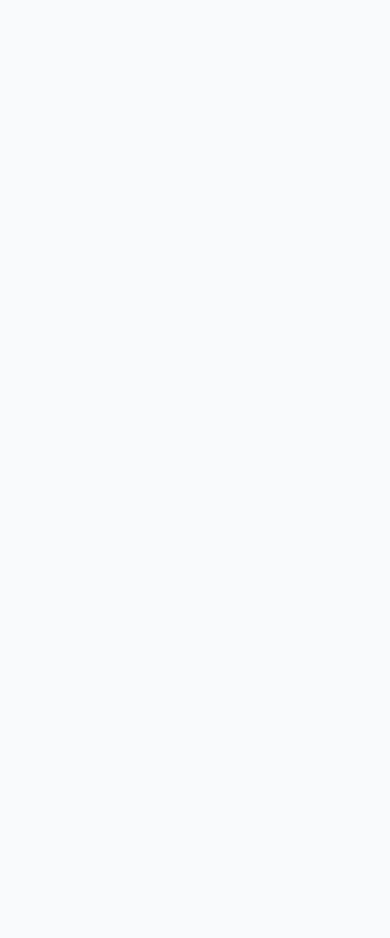
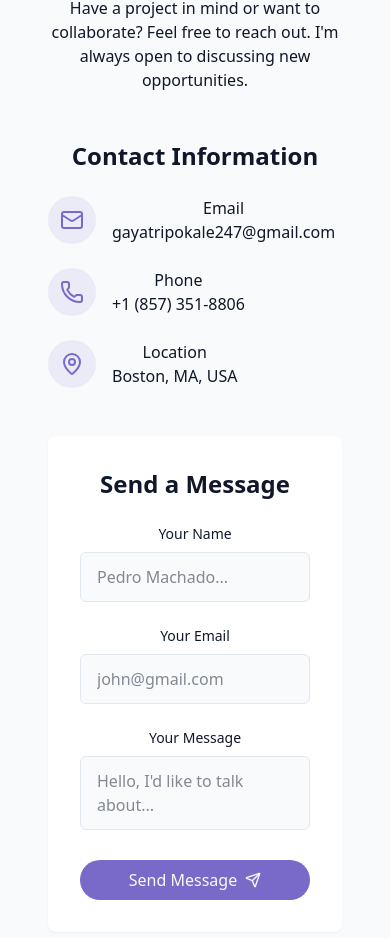
Before and after one commit to GayatriPokale/Portfolio, a React (Vite) app: page / in a window 390 px wide. Shown: the part 6918-7856 px from the top of the page. Before the commit the page ends 6766 px from the top, so only its background shows below. Built offline with nearby package versions, Linux system fonts and the light colour scheme.

Commit message:
add contactsection

```diff
--- /dev/null
+++ b/src/components/ContactSection.jsx
@@ -0,0 +1,172 @@
+import {
+    Instagram,
+    Linkedin,
+    Mail,
+    MapPin,
+    Phone,
+    Send,
+    Twitch,
+    Twitter,
+  } from "lucide-react";
+  import { cn } from "@/lib/utils";
+  import { useToast } from "@/hooks/use-toast";
+  import { useState } from "react";
+
+  export const ContactSection = () => {
+    const { toast } = useToast();
+    const [isSubmitting, setIsSubmitting] = useState(false);
+
+    const handleSubmit = (e) => {
+      e.preventDefault();
+
+      setIsSubmitting(true);
+
+      setTimeout(() => {
+        toast({
+          title: "Message sent!",
+          description: "Thank you for your message. I'll get back to you soon.",
+        });
+        setIsSubmitting(false);
+      }, 1500);
+    };
+    return (
+      <section id="contact" className="py-24 px-4 relative bg-secondary/30">
+        <div className="container mx-auto max-w-5xl">
+          <h2 className="text-3xl md:text-4xl font-bold mb-4 text-center">
+            Get In <span className="text-primary"> Touch</span>
+          </h2>
+
+          <p className="text-center text-muted-foreground mb-12 max-w-2xl mx-auto">
+            Have a project in mind or want to collaborate? Feel free to reach out.
+            I'm always open to discussing new opportunities.
+          </p>
+
+          <div className="grid grid-cols-1 md:grid-cols-2 gap-12">
+            <div className="space-y-8">
+              <h3 className="text-2xl font-semibold mb-6">
+                {" "}
+                Contact Information
+              </h3>
+
+              <div className="space-y-6 justify-center">
+                <div className="flex items-start space-x-4">
+                  <div className="p-3 rounded-full bg-primary/10">
+                    <Mail className="h-6 w-6 text-primary" />{" "}
+                  </div>
+                  <div>
+                    <h4 className="font-medium"> Email</h4>
+                    <a
+                      href="mailto:gayatripokale247@gmail.com"
+                      className="text-muted-foreground hover:text-primary transition-colors"
+                    >
+                      gayatripokale247@gmail.com
+                    </a>
+                  </div>
+                </div>
+                <div className="flex items-start space-x-4">
+                  <div className="p-3 rounded-full bg-primary/10">
+                    <Phone className="h-6 w-6 text-primary" />{" "}
+                  </div>
+                  <div>
+                    <h4 className="font-medium"> Phone</h4>
+                    <a
+                      href="tel:+18573518806"
+                      className="text-muted-foreground hover:text-primary transition-colors"
+                    >
+                      +1 (857) 351-8806
+                    </a>
+                  </div>
+                </div>
+                <div className="flex items-start space-x-4">
+                  <div className="p-3 rounded-full bg-primary/10">
+                    <MapPin className="h-6 w-6 text-primary" />{" "}
+                  </div>
+                  <div>
+                    <h4 className="font-medium"> Location</h4>
+                    <a className="text-muted-foreground hover:text-primary transition-colors">
+                      Boston, MA, USA
+                    </a>
+                  </div>
+                </div>
+              </div>
+
+
+            </div>
+
+            <div
+              className="bg-card p-8 rounded-lg shadow-xs"
+              onSubmit={handleSubmit}
+            >
+              <h3 className="text-2xl font-semibold mb-6"> Send a Message</h3>
+
+              <form className="space-y-6">
+                <div>
+                  <label
+                    htmlFor="name"
+                    className="block text-sm font-medium mb-2"
+                  >
+                    {" "}
+                    Your Name
+                  </label>
+                  <input
+                    type="text"
+                    id="name"
+                    name="name"
+                    required
+                    className="w-full px-4 py-3 rounded-md border border-input bg-background focus:outline-hidden foucs:ring-2 focus:ring-primary"
+                    placeholder="Pedro Machado..."
+                  />
+                </div>
+
+                <div>
+                  <label
+                    htmlFor="email"
+                    className="block text-sm font-medium mb-2"
+                  >
+                    {" "}
+                    Your Email
+                  </label>
+                  <input
+                    type="email"
+                    id="email"
+                    name="email"
+                    required
+                    className="w-full px-4 py-3 rounded-md border border-input bg-background focus:outline-hidden foucs:ring-2 focus:ring-primary"
+                    placeholder="john@gmail.com"
+                  />
+                </div>
+
+                <div>
+                  <label
+                    htmlFor="message"
+                    className="block text-sm font-medium mb-2"
+                  >
+                    {" "}
+                    Your Message
+                  </label>
+                  <textarea
+                    id="message"
+                    name="message"
+                    required
+                    className="w-full px-4 py-3 rounded-md border border-input bg-background focus:outline-hidden foucs:ring-2 focus:ring-primary resize-none"
+                    placeholder="Hello, I'd like to talk about..."
+                  />
+                </div>
+
+                <button
+                  type="submit"
+                  disabled={isSubmitting}
+                  className={cn(
+                    "cosmic-button w-full flex items-center justify-center gap-2"
+                  )}
+                >
+                  {isSubmitting ? "Sending..." : "Send Message"}
+                  <Send size={16} />
+                </button>
+              </form>
+            </div>
+          </div>
+        </div>
+      </section>
+    );
+  };
--- /dev/null
+++ b/src/hooks/use-toast.js
@@ -0,0 +1,144 @@
+import * as React from "react";
+
+const TOAST_LIMIT = 1;
+const TOAST_REMOVE_DELAY = 1000000;
+
+let count = 0;
+
+function genId() {
+  count = (count + 1) % Number.MAX_SAFE_INTEGER;
+  return count.toString();
+}
+
+const toastTimeouts = new Map();
+
+const addToRemoveQueue = (toastId) => {
+  if (toastTimeouts.has(toastId)) {
+    return;
+  }
+
+  const timeout = setTimeout(() => {
+    toastTimeouts.delete(toastId);
+    dispatch({
+      type: "REMOVE_TOAST",
+      toastId: toastId,
+    });
+  }, TOAST_REMOVE_DELAY);
+
+  toastTimeouts.set(toastId, timeout);
+};
+
+const reducer = (state, action) => {
+  switch (action.type) {
+    case "ADD_TOAST":
+      return {
+        ...state,
+        toasts: [action.toast, ...state.toasts].slice(0, TOAST_LIMIT),
+      };
+
+    case "UPDATE_TOAST":
+      return {
+        ...state,
+        toasts: state.toasts.map((t) =>
+          t.id === action.toast.id ? { ...t, ...action.toast } : t
+        ),
+      };
+
+    case "DISMISS_TOAST": {
+      const { toastId } = action;
+
+      if (toastId) {
+        addToRemoveQueue(toastId);
+      } else {
+        state.toasts.forEach((toast) => {
+          addToRemoveQueue(toast.id);
+        });
+      }
+
+      return {
+        ...state,
+        toasts: state.toasts.map((t) =>
+          t.id === toastId || toastId === undefined
+            ? {
+                ...t,
+                open: false,
+              }
+            : t
+        ),
+      };
+    }
+    case "REMOVE_TOAST":
+      if (action.toastId === undefined) {
+        return {
+          ...state,
+          toasts: [],
+        };
+      }
+      return {
+        ...state,
+        toasts: state.toasts.filter((t) => t.id !== action.toastId),
+      };
+  }
+};
+
+const listeners = [];
+
+let memoryState = { toasts: [] };
+
+function dispatch(action) {
+  memoryState = reducer(memoryState, action);
+  listeners.forEach((listener) => {
+    listener(memoryState);
+  });
+}
+
+function toast(props) {
+  const id = genId();
+
+  const update = (props) =>
+    dispatch({
+      type: "UPDATE_TOAST",
+      toast: { ...props, id },
+    });
+  const dismiss = () => dispatch({ type: "DISMISS_TOAST", toastId: id });
+
+  dispatch({
+    type: "ADD_TOAST",
+    toast: {
+      ...props,
+      id,
+      open: true,
+      onOpenChange: (open) => {
+        if (!open) dismiss();
+      },
+    },
+  });
+
+  return {
+    id: id,
+    dismiss,
+    update,
+  };
+}
+
+function useToast() {
+  const [state, setState] = React.useState(memoryState);
+
+  React.useEffect(() => {
+    listeners.push(setState);
+    return () => {
+      const index = listeners.indexOf(setState);
+      if (index > -1) {
+        listeners.splice(index, 1);
+      }
+    };
+  }, [state]);
+
+  return {
+    ...state,
+    toast,
+    dismiss: (toastId) => dispatch({ type: "DISMISS_TOAST", toastId }),
+  };
+}
+
+export { useToast, toast };
--- a/src/pages/Home.jsx
+++ b/src/pages/Home.jsx
@@ -5,6 +5,7 @@ import { HeroSection } from "../components/HeroSection";
 import { AboutSection } from "../components/AboutSection";
 import { SkillsSection } from "../components/SkillsSection";
 import { ProjectsSection} from "../components/ProjectsSection"
+import { ContactSection } from "../components/ContactSection";
 export const Home = () =>{
     return (
     <div className="min-h-screen bg-background text-foreground overflow-x-hidden">
@@ -21,6 +22,7 @@ export const Home = () =>{
         <AboutSection />
         <SkillsSection />
         <ProjectsSection />
+        <ContactSection />
 
 
       </main>
```
